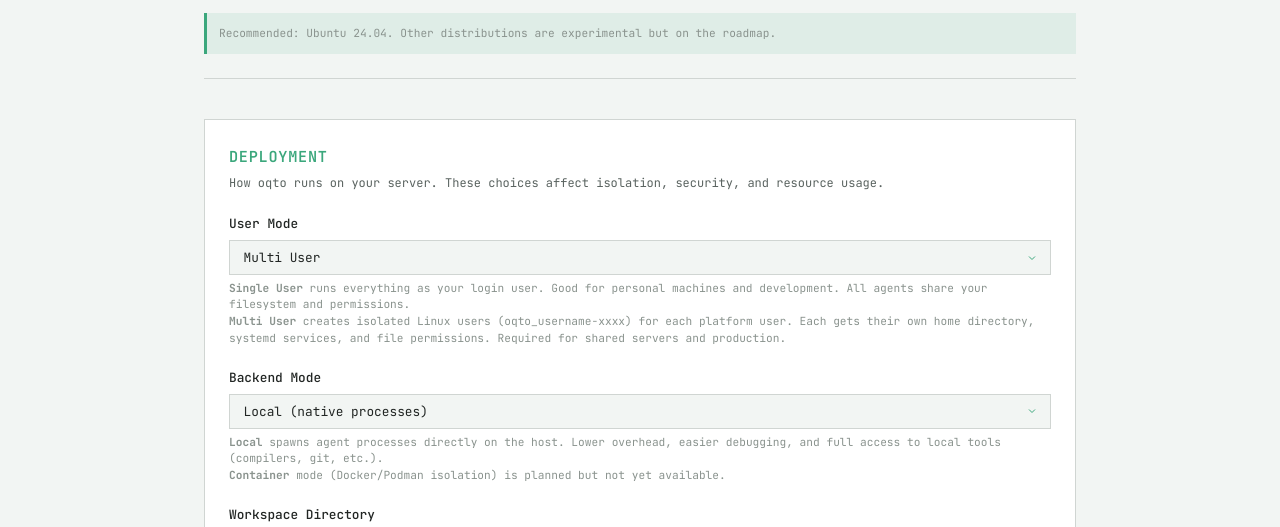
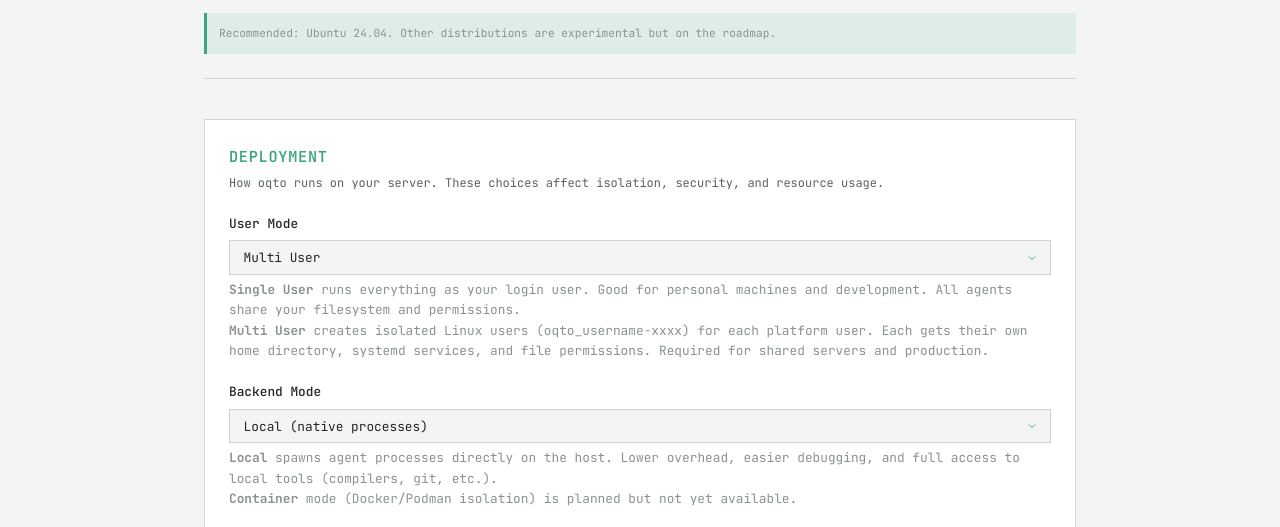
Before and after one commit to byteowlz/oqto-website, a website: page public/setup.html in a window 1280 px wide. Shown: the part 206-733 px from the top of the page. Drawn offline with Linux system fonts and the light colour scheme.

Commit message:
fix: increase help text size

```diff
--- a/public/setup.html
+++ b/public/setup.html
@@ -90,10 +90,10 @@
 
     .field__hint {
       font-family: var(--font-mono);
-      font-size: 0.7rem;
+      font-size: 0.8rem;
       color: var(--fg-subtle);
       margin-top: 0.3rem;
-      line-height: 1.5;
+      line-height: 1.6;
     }
 
     .field__input,
```
